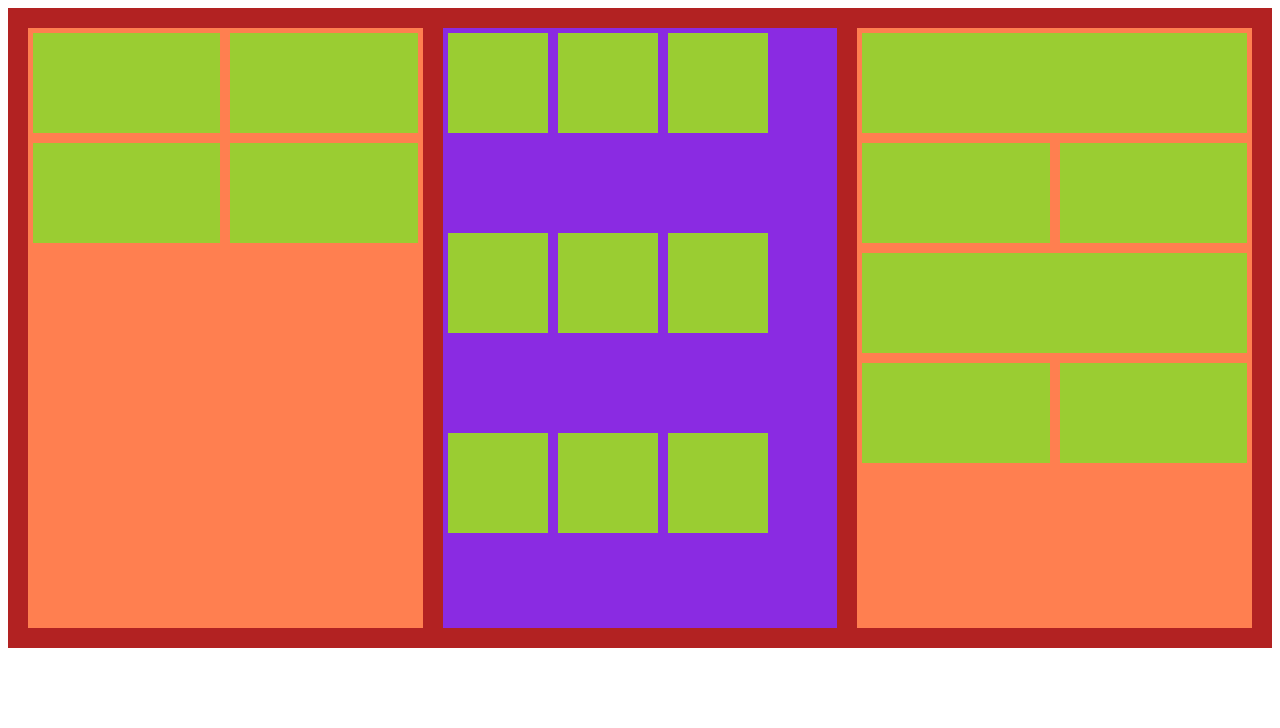
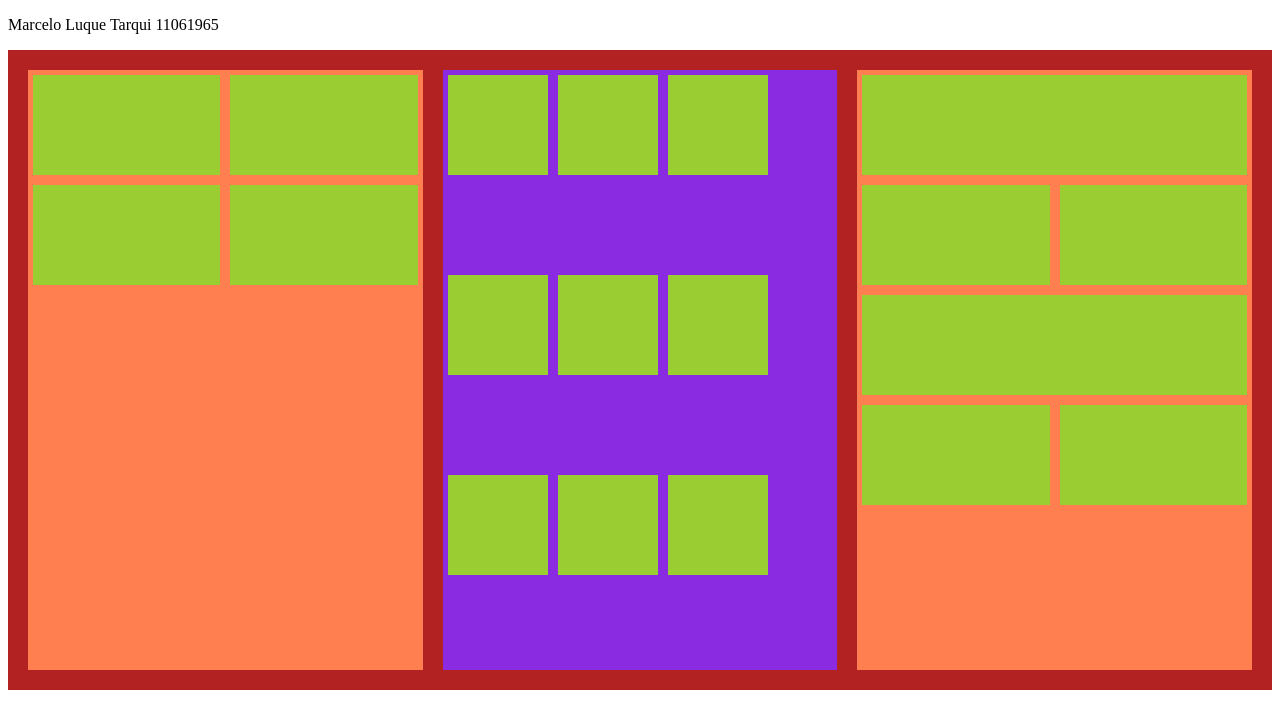
Before and after one commit to MarceloLuque44/proy3, a plain HTML site: page index.html in a window 1280 px wide. Drawn offline with Linux system fonts and the light colour scheme.

Commit message:
Update index.html

```diff
--- a/index.html
+++ b/index.html
@@ -7,6 +7,7 @@
         <title>Document</title>
     </head>
     <body>
+        <p>Marcelo Luque Tarqui 11061965</p>
         <div class="principal">
             <div class="contenedor1">
                 <div class="fila1">
```
